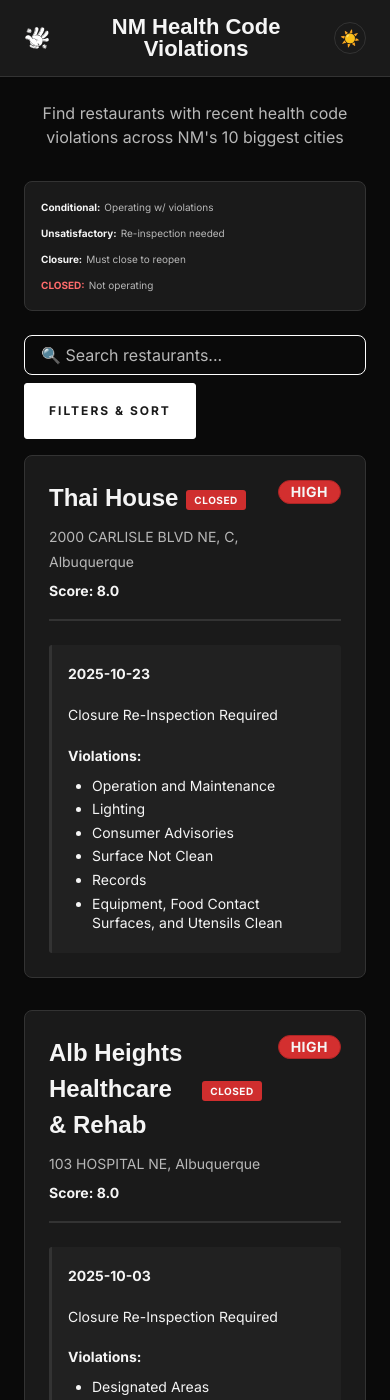
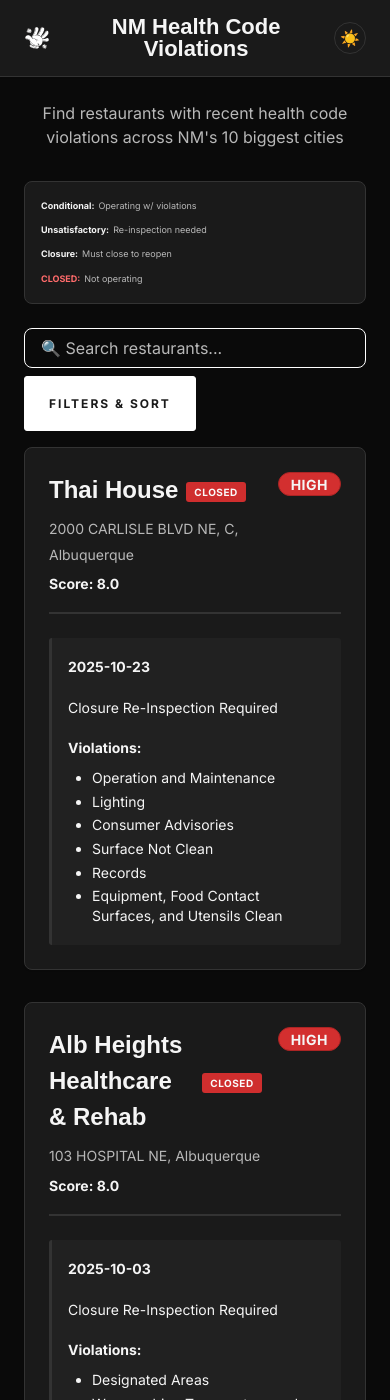
Before and after one commit to aindaco1/restaurant-locations, a Jekyll site: the page built from index.html, in a window 390 px wide and 1400 px high. Built offline with Jekyll 4.4.1, drawn with Linux system fonts in a browser that asks for light colours; some web fonts are replaced.

Commit message:
Reduce mobile status key to 9px

```diff
--- a/assets/partials/_status-key.scss
+++ b/assets/partials/_status-key.scss
@@ -27,7 +27,7 @@
     color: $text--muted;
 
     @include sm {
-      font-size: 10px;
+      font-size: 9px;
     }
 
     &--closed .status-key__label {
```
